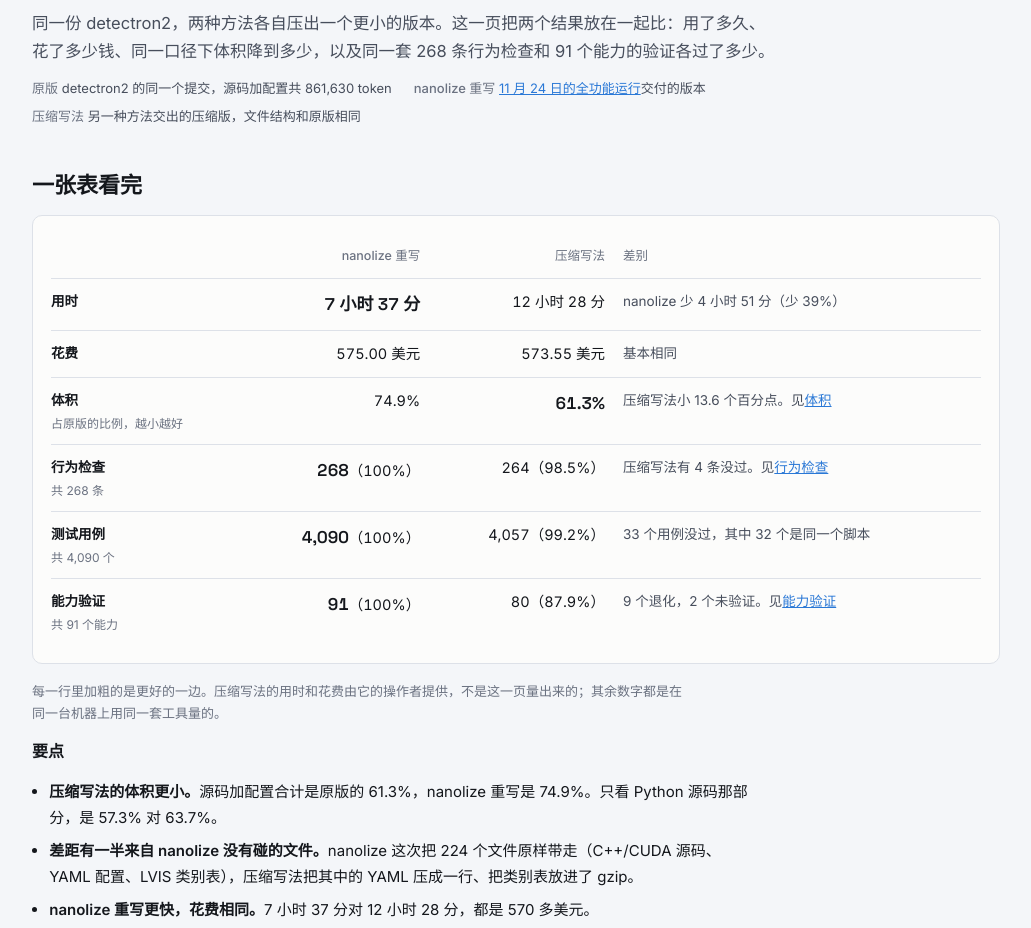
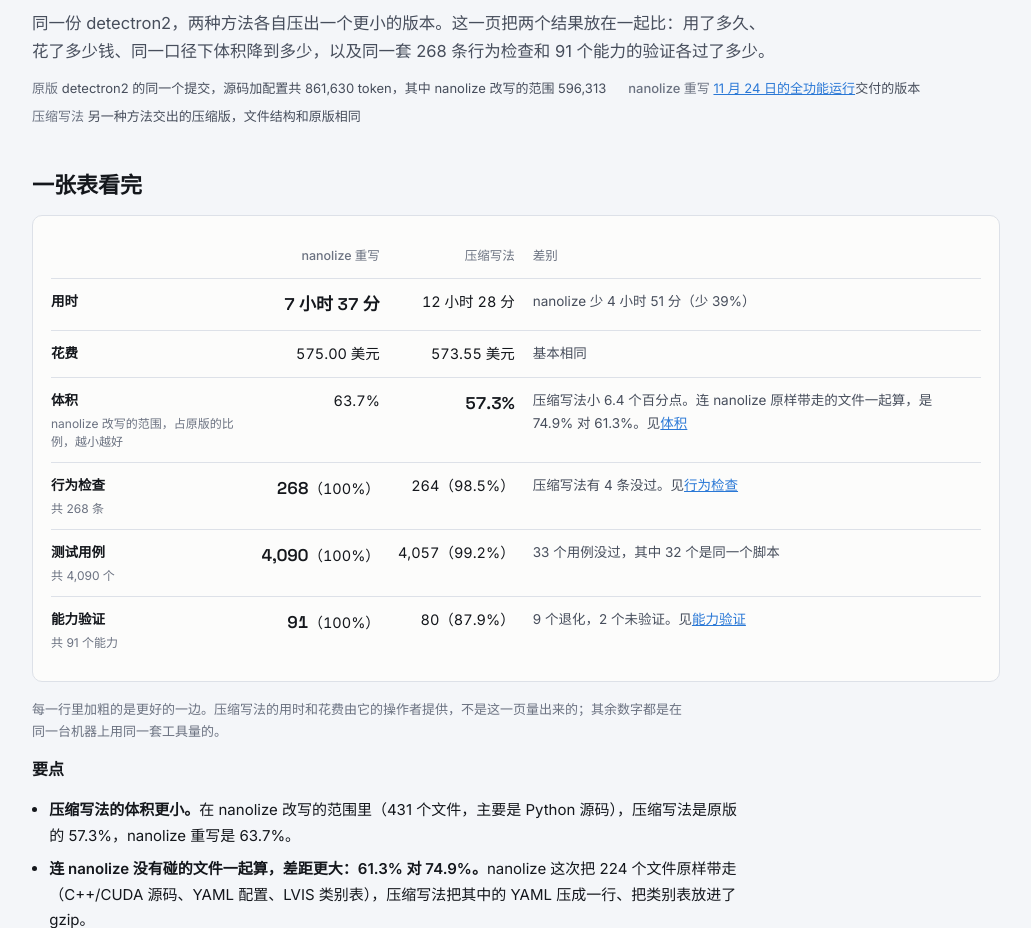
Before and after one commit to yukang2017/nanolize-detectron2-compare-20261125, a plain HTML site: page index.html in a window 1280 px wide. Shown: the part 164-1092 px from the top of the page, without its empty margins (124-1155 px from the left). Drawn offline with Linux system fonts and the light colour scheme.

Commit message:
Give the size of the rewritten scope in the first table
The first table now compares the 431 files both methods changed
(63.7% and 57.3%); the total with the carried files stays in the note
and in the size section.

Co-Authored-By: Claude Fable 5.2 <noreply@anthropic.com>

```diff
--- a/index.html
+++ b/index.html
@@ -169,7 +169,7 @@ table.hero td:nth-child(4) { min-width: 15em; color: var(--ink-2); }
   <h1>detectron2 两种压缩方法的对比：压缩写法压得更小，nanolize 重写更快、行为保持得更完整</h1>
   <p class="lede">同一份 detectron2，两种方法各自压出一个更小的版本。这一页把两个结果放在一起比：用了多久、花了多少钱、同一口径下体积降到多少，以及同一套 268 条行为检查和 91 个能力的验证各过了多少。</p>
   <div class="meta">
-    <span><b>原版</b> detectron2 的同一个提交，源码加配置共 861,630 token</span>
+    <span><b>原版</b> detectron2 的同一个提交，源码加配置共 861,630 token，其中 nanolize 改写的范围 596,313</span>
     <span><b>nanolize 重写</b> <a href="../nanolize-detectron2-all-20261124/">11 月 24 日的全功能运行</a>交付的版本</span>
     <span><b>压缩写法</b> 另一种方法交出的压缩版，文件结构和原版相同</span>
   </div>
@@ -182,7 +182,7 @@ table.hero td:nth-child(4) { min-width: 15em; color: var(--ink-2); }
     <tbody>
       <tr><td><b>用时</b></td><td class="num"><b>7 小时 37 分</b></td><td class="num">12 小时 28 分</td><td>nanolize 少 4 小时 51 分（少 39%）</td></tr>
       <tr><td><b>花费</b></td><td class="num">575.00 美元</td><td class="num">573.55 美元</td><td>基本相同</td></tr>
-      <tr><td><b>体积</b><small>占原版的比例，越小越好</small></td><td class="num">74.9%</td><td class="num"><b>61.3%</b></td><td>压缩写法小 13.6 个百分点。见<a href="#size">体积</a></td></tr>
+      <tr><td><b>体积</b><small>nanolize 改写的范围，占原版的比例，越小越好</small></td><td class="num">63.7%</td><td class="num"><b>57.3%</b></td><td>压缩写法小 6.4 个百分点。连 nanolize 原样带走的文件一起算，是 74.9% 对 61.3%。见<a href="#size">体积</a></td></tr>
       <tr><td><b>行为检查</b><small>共 268 条</small></td><td class="num"><b>268</b>（100%）</td><td class="num">264（98.5%）</td><td>压缩写法有 4 条没过。见<a href="#checks">行为检查</a></td></tr>
       <tr><td><b>测试用例</b><small>共 4,090 个</small></td><td class="num"><b>4,090</b>（100%）</td><td class="num">4,057（99.2%）</td><td>33 个用例没过，其中 32 个是同一个脚本</td></tr>
       <tr><td><b>能力验证</b><small>共 91 个能力</small></td><td class="num"><b>91</b>（100%）</td><td class="num">80（87.9%）</td><td>9 个退化，2 个未验证。见<a href="#caps">能力验证</a></td></tr>
@@ -192,8 +192,8 @@ table.hero td:nth-child(4) { min-width: 15em; color: var(--ink-2); }
 
   <h3>要点</h3>
   <ul class="plain">
-    <li><b>压缩写法的体积更小。</b>源码加配置合计是原版的 61.3%，nanolize 重写是 74.9%。只看 Python 源码那部分，是 57.3% 对 63.7%。</li>
-    <li><b>差距有一半来自 nanolize 没有碰的文件。</b>nanolize 这次把 224 个文件原样带走（C++/CUDA 源码、YAML 配置、LVIS 类别表），压缩写法把其中的 YAML 压成一行、把类别表放进了 gzip。</li>
+    <li><b>压缩写法的体积更小。</b>在 nanolize 改写的范围里（431 个文件，主要是 Python 源码），压缩写法是原版的 57.3%，nanolize 重写是 63.7%。</li>
+    <li><b>连 nanolize 没有碰的文件一起算，差距更大：61.3% 对 74.9%。</b>nanolize 这次把 224 个文件原样带走（C++/CUDA 源码、YAML 配置、LVIS 类别表），压缩写法把其中的 YAML 压成一行、把类别表放进了 gzip。</li>
     <li><b>nanolize 重写更快，花费相同。</b>7 小时 37 分对 12 小时 28 分，都是 570 多美元。</li>
     <li><b>行为上 nanolize 重写全部通过，压缩写法 268 条里有 4 条没过。</b>4 条里有 1 条是实际的功能退化：一个原本能独立运行的数据集准备脚本，现在没装 detectron2 就跑不起来。另外 3 条是配置文件的文本和结构变了。</li>
     <li><b>这套检查是 nanolize 那次运行冻结的，对它有主场优势。</b>nanolize 的第一版只过了 127 条，修了三轮才全过；压缩写法从没见过这些检查，第一次跑就过了 264 条。</li>
@@ -331,7 +331,7 @@ def set_global_cfg(cfg): global global_cfg; global_cfg.clear(); global_cfg.updat
 
   <ul class="plain">
     <li><b>两部分都是压缩写法更小。</b>Python 源码那部分差 6.4 个百分点；带走的那部分差 29.7 个百分点，因为 nanolize 根本没有动它。</li>
-    <li><b>nanolize 的 63.7% 是它运行时自己报的数字。</b>它的算法两边都不算那 224 个文件，所以分母是 596,313。把这些文件算回来，才是这一页的 74.9%。</li>
+    <li><b>nanolize 的 63.7% 是它运行时自己报的数字。</b>它的算法两边都不算那 224 个文件，所以分母是 596,313。把这些文件算回来，合计是 74.9%。</li>
     <li><b>压缩写法有 145,205 个 token 的数据在 gzip 文件里。</b>3 个文件：LVIS 类别表（124,675），COCO 类别、数据集划分、颜色表、模型库地址表等数据，以及一个图标（后两个文件合计约 20,500）。分词器读不了 gzip，不解压的话这些内容就凭空消失了。数据还在，运行时照样要读，所以这一页按解压后算。</li>
   </ul>
 
@@ -340,9 +340,9 @@ def set_global_cfg(cfg): global global_cfg; global_cfg.clear(); global_cfg.updat
     <div class="scroll"><table>
       <thead><tr><th>口径</th><th class="num">nanolize 重写</th><th class="num">压缩写法</th><th>说明</th></tr></thead>
       <tbody>
-        <tr><td><b>本页采用</b><small>源码加配置，gzip 按解压后算</small></td><td class="num"><b>74.9%</b></td><td class="num"><b>61.3%</b></td><td>三份代码同一套规则，分子分母是同一批内容</td></tr>
-        <tr><td>同上，但 gzip 里的数据不算</td><td class="num">74.9%</td><td class="num">44.4%</td><td>按文件存储的样子数。把数据搬进压缩包就能让数字变小</td></tr>
-        <tr><td>只看 nanolize 改写的范围</td><td class="num">63.7%</td><td class="num">57.3%</td><td>nanolize 运行报告里的口径</td></tr>
+        <tr><td><b>nanolize 改写的范围</b><small>第一张表用的口径；gzip 按解压后算</small></td><td class="num"><b>63.7%</b></td><td class="num"><b>57.3%</b></td><td>两边都动过的那部分代码，也是 nanolize 运行报告里的口径。三份代码同一套规则</td></tr>
+        <tr><td><b>合计</b><small>加上 nanolize 原样带走的 224 个文件</small></td><td class="num"><b>74.9%</b></td><td class="num"><b>61.3%</b></td><td>全部源码加配置，分子分母是同一批内容</td></tr>
+        <tr><td>合计，但 gzip 里的数据不算</td><td class="num">74.9%</td><td class="num">44.4%</td><td>按文件存储的样子数。把数据搬进压缩包就能让数字变小</td></tr>
         <tr><td>源码加配置的字节数<small>gzip 按解压后算</small></td><td class="num">71.7%</td><td class="num">56.2%</td><td>不用分词器，直接数字节</td></tr>
         <tr><td>整个仓库，连文档和测试，按存储的样子</td><td class="num">不适用</td><td class="num">43.8%</td><td>压缩写法自己的目标（50% 以内）大概是这个口径。nanolize 不交付文档，交付里的测试是验证用的，这个口径对它没有意义</td></tr>
         <tr><td>nanolize 的规则原样套到压缩写法上</td><td class="num">63.7%</td><td class="num">70.2%<small>量不完整</small></td><td>这条规则是“没改的测试、文档、带走的文件不算，改过的都算”。压缩写法把文档、YAML 都改了，于是全被算进分子，而分母里没有它们；3 个 gzip 文件也数不了。对它不公平，所以没有采用</td></tr>
```
